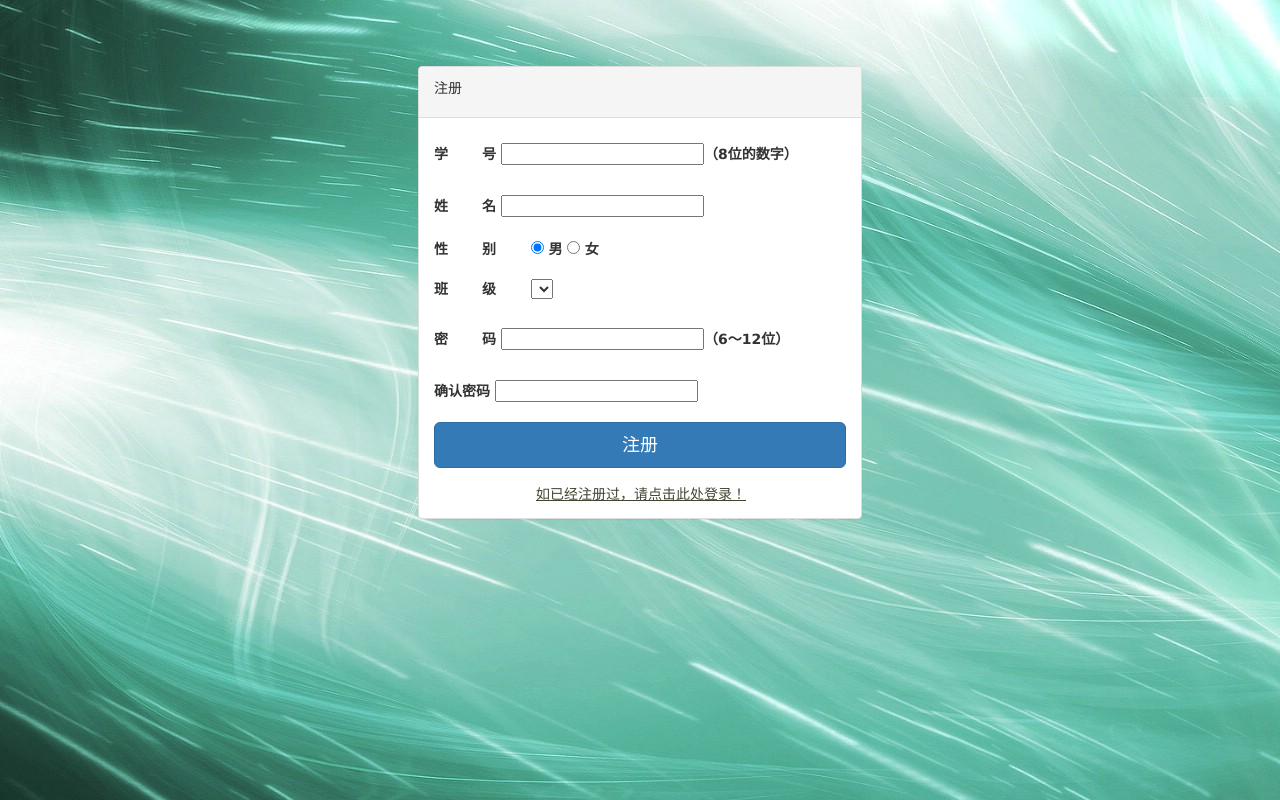
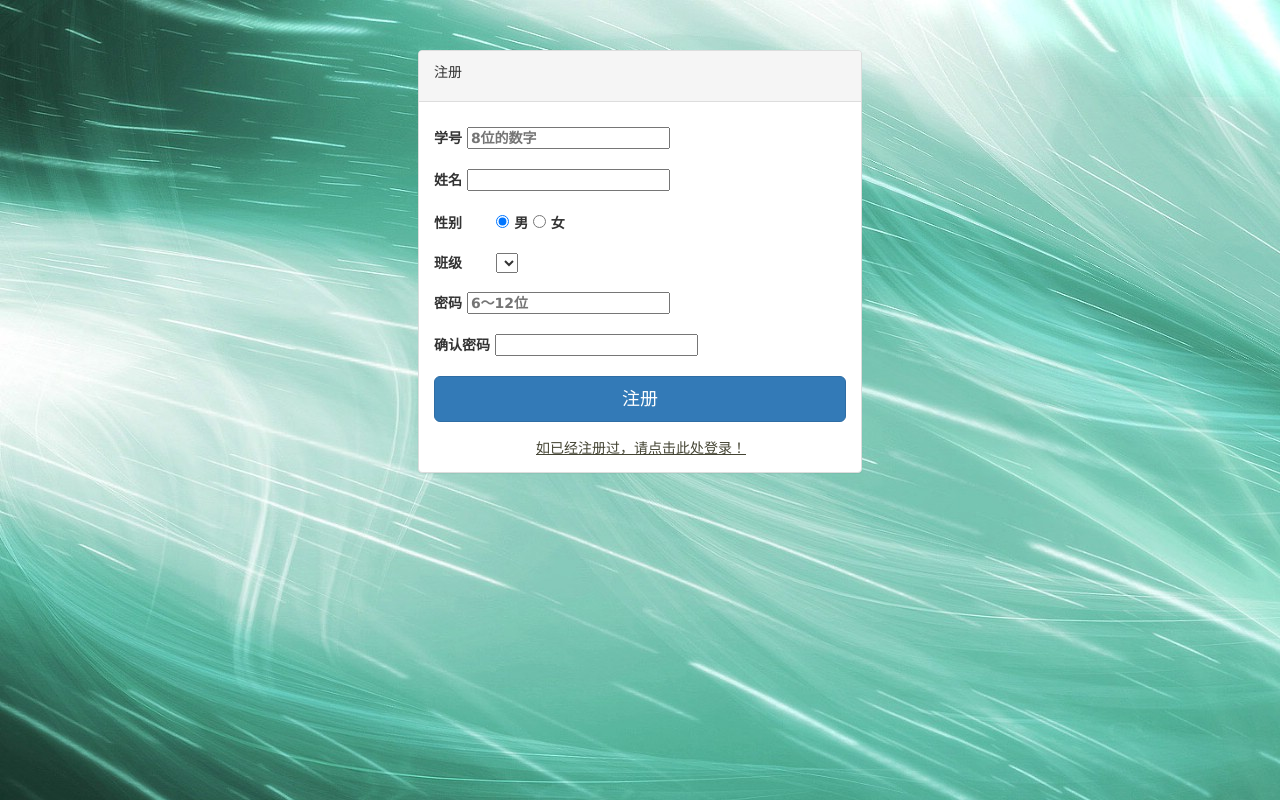
Before and after one commit to anlin-yang/Exam-Crazy, a Node project: template views/student-register.hbs in a window 1280 px wide. Run offline with Node 20 templates, Linux system fonts and the light colour scheme; the template is opened without the code that fills it, so the values that code supplies are empty; some libraries are stand-ins or nearby versions.

Commit message:
change html tag

```diff
--- a/views/student-register.hbs
+++ b/views/student-register.hbs
@@ -16,7 +16,7 @@
 
 <body>
 
-  <div class="all container">
+  <div class="container ">
     <form class="" action="" method="">
       <div class="panel panel-default ">
         <div class="panel-heading">
@@ -25,23 +25,23 @@
         </div>
         <div class="panel-body">
           <div class="form-group">
-            <label>
               <p id="snoHint"></p>
-              学&nbsp&nbsp&nbsp&nbsp&nbsp&nbsp&nbsp号
-              <input type="text" name="name" id='id' value={{infor.id}}>（8位的数字）
+              <label class=" form-label">
+              学号
+              <input type="text" name="name" id='id' placeholder="8位的数字" value={{infor.id}}>
             </label>
           </div>
 
           <div class="form-group">
-            <label>
               <p id="nameHint"></p>
-              姓&nbsp&nbsp&nbsp&nbsp&nbsp&nbsp&nbsp名
+              <label class="form-label">
+              姓名
               <input type="text" name="name" id='name' value="">
             </label>
           </div>
 
           <div class="form-group">
-            <label class="gender">性&nbsp&nbsp&nbsp&nbsp&nbsp&nbsp&nbsp别</label>
+            <label class="gender form-label">性别</label>
             <label>
               <input type="radio" name="gender" value="M" checked> 男
             </label>
@@ -51,7 +51,7 @@
           </div>
 
           <div class="form-group">
-            <label class="class">班&nbsp&nbsp&nbsp&nbsp&nbsp&nbsp&nbsp级</label>
+            <label class="class form-label">班级</label>
             <select class="city">
               {{#each classes}}
               <option value="{{id}}" data-classId="2" id="class" name="classes">{{className}}</option>
@@ -60,16 +60,16 @@
           </div>
 
           <div class="form-group">
-            <label>
               <p id="passwordHint"></p>
-              密&nbsp&nbsp&nbsp&nbsp&nbsp&nbsp&nbsp码
-              <input type="password" name="password" id='password' value="">（6～12位）
+              <label class="form-label">
+              密码
+              <input type="password" name="password" id='password' placeholder="6～12位" value="">
             </label>
           </div>
 
           <div class="form-group">
-            <label>
               <p id="confirmHint"></p>
+              <label class="form-label">
               确认密码
               <input type="password" name="confirm" id='confirm' value="">
             </label>
```
